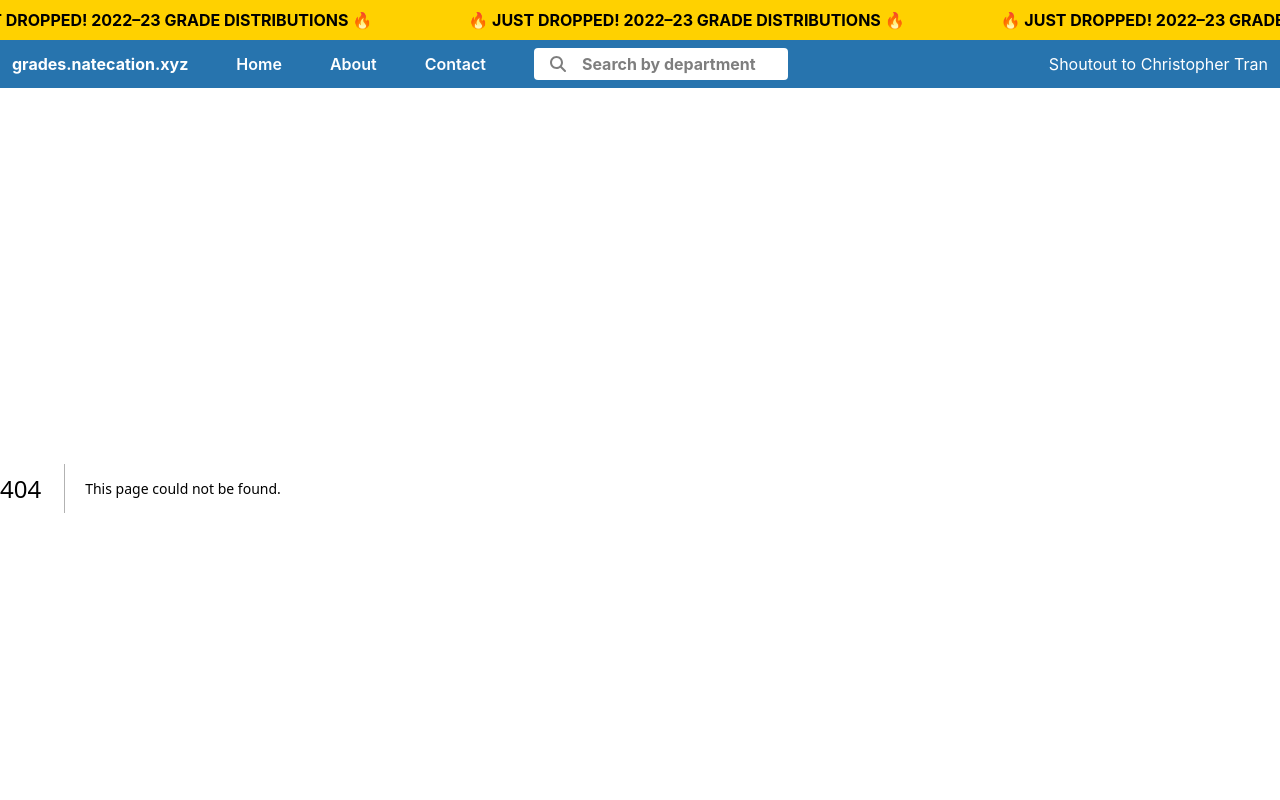
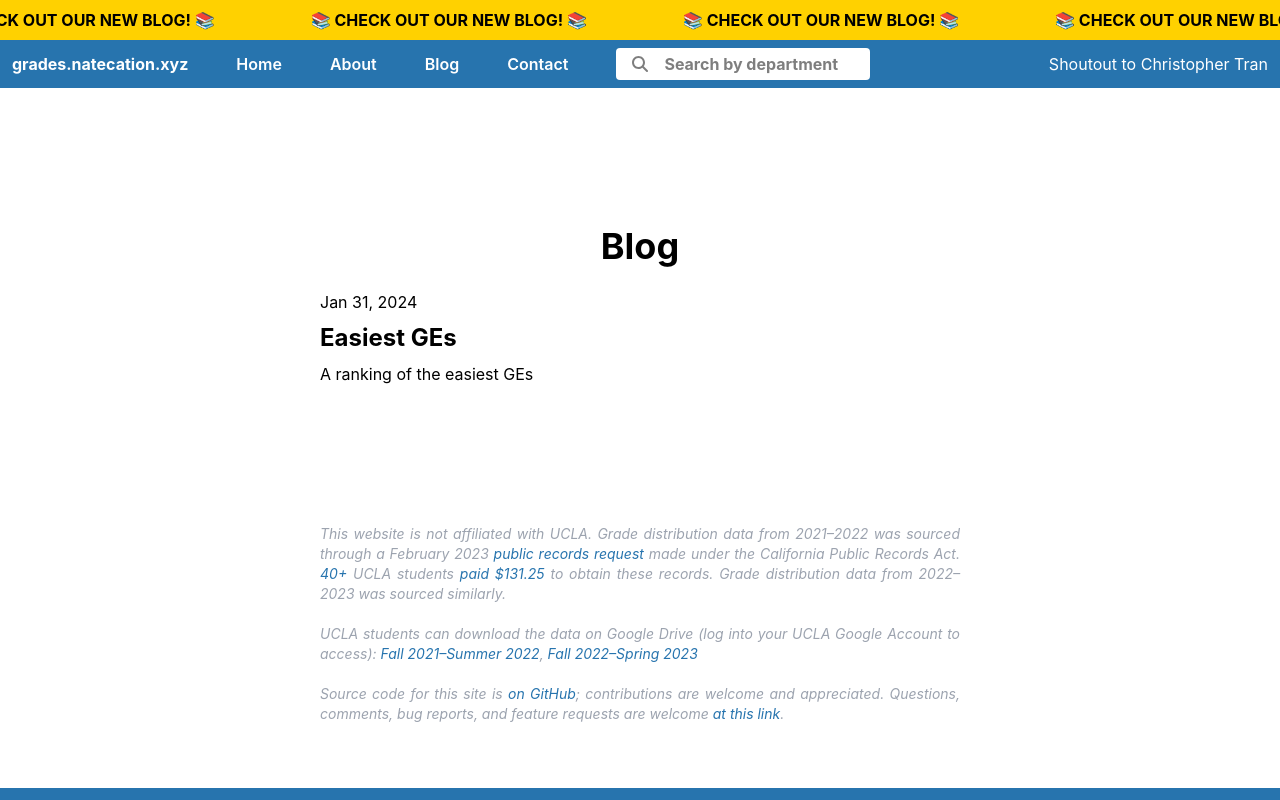
Before and after one commit to nathanhleung/grades.natecation.xyz, a Next.js app: page /blog in a window 1280 px wide. Before the commit this address had no page. Shown: the top 800 px of the page. Built offline with nearby package versions, Linux system fonts and the light colour scheme.

Commit message:
wip blog

```diff
--- /dev/null
+++ b/app/blog/BlogIndex.tsx
@@ -0,0 +1,31 @@
+"use client";
+
+import { format } from 'date-fns';
+import Link from "next/link";
+import { getSortedPostsData } from "./getSortedPostsData";
+
+type BlogIndexProps = {
+  allPostsData: Awaited<ReturnType<typeof getSortedPostsData>>;
+}
+
+const BlogIndex = ({ allPostsData }: BlogIndexProps) => {
+  return (
+    <div>
+      {allPostsData.map(post => (
+        <Link href={post.path} key={post.path}>
+          <div className="hover:opacity-50">
+            <p className="mb-2">{format(new Date(post.date), 'PP')}</p>
+            <h2 className="text-2xl font-bold mb-2">
+              {post.title}
+            </h2>
+            <p>
+              {post.description}
+            </p>
+          </div>
+        </Link>
+      ))}
+    </div>
+  );
+}
+
+export { BlogIndex };
--- /dev/null
+++ b/app/blog/easiest-ges/page.mdx
@@ -0,0 +1,7 @@
+---
+title: Easiest GEs
+description: "A ranking of the easiest GEs"
+date: "2024-01-31T01:22:24.645Z"
+---
+
+# Easiest GEs
--- /dev/null
+++ b/app/blog/getSortedPostsData.ts
@@ -0,0 +1,45 @@
+import { readFileSync } from "fs";
+import { readdir } from 'fs/promises';
+import matter from 'gray-matter';
+import path from 'path';
+
+const blogDir = path.resolve(process.cwd(), 'app', 'blog');
+
+// Based on https://nextjs.org/learn-pages-router/basics/data-fetching/blog-data
+async function getSortedPostsData() {
+  // Get file names under /posts
+  const files = await readdir(blogDir, { withFileTypes: true });
+  const directories = files
+    .filter(file => file.isDirectory())
+    .map(file => file.name);
+
+  const allPostsData = directories.map((directoryName) => {
+    // Read markdown file as string
+    const fullPath = path.join(
+      blogDir, directoryName, 'page.mdx'
+    );
+    const fileContents = readFileSync(fullPath, 'utf8');
+
+    // Use gray-matter to parse the post metadata section
+    const matterResult = matter(fileContents);
+
+
+    return {
+      path: `/blog/${directoryName}`,
+      title: matterResult.data.title,
+      date: matterResult.data.date,
+      description: matterResult.data.description,
+    };
+  });
+
+  // Sort posts by date
+  return allPostsData.sort((a, b) => {
+    if (a.date < b.date) {
+      return 1;
+    } else {
+      return -1;
+    }
+  });
+}
+
+export { getSortedPostsData };
--- /dev/null
+++ b/app/blog/page.tsx
@@ -0,0 +1,18 @@
+
+import { BlogIndex } from "./BlogIndex";
+import { getSortedPostsData } from "./getSortedPostsData";
+
+export default async function Blog() {
+  const allPostsData = await getSortedPostsData();
+
+  return (
+    <main className="flex flex-col w-full">
+      <div className="flex flex-1 flex-col justify-center p-6 sm:p-12 md:p-16 pb-0 sm:pb-0 md:pb-0 md:w-[85%] lg:w-[60%] md:mx-auto">
+        <h1 className="text-4xl text-center mb-6 text-black font-bold">
+          Blog
+        </h1>
+        <BlogIndex allPostsData={allPostsData} />
+      </div>
+    </main>
+  );
+};
--- a/app/components/Navbar.tsx
+++ b/app/components/Navbar.tsx
@@ -31,6 +31,9 @@ const Navbar = () => {
           </Link>
           <Link href="/about" className="font-semibold hover:opacity-50">
             About
+          </Link>
+          <Link href="/blog" className="font-semibold hover:opacity-50">
+            Blog
           </Link>
           <a
             target="blank"
--- a/app/layout.tsx
+++ b/app/layout.tsx
@@ -28,7 +28,7 @@ export default function RootLayout({
         <div className="w-full py-2 bg-uclaGold select-none">
           <Marquee autoFill pauseOnHover speed={20}>
             <p className="px-12 uppercase font-bold">
-              🔥 Just dropped! 2022–23 grade distributions 🔥
+              📚 Check out our new blog! 📚
             </p>
           </Marquee>
         </div>
--- a/next.config.js
+++ b/next.config.js
@@ -1,4 +1,8 @@
+const withMDX = require("@next/mdx")();
+
 /** @type {import('next').NextConfig} */
-const nextConfig = {};
+const nextConfig = {
+  pageExtensions: ["js", "jsx", "mdx", "ts", "tsx"],
+};
 
-module.exports = nextConfig;
+module.exports = withMDX(nextConfig);
```
Also changed, not shown: mdx-components.tsx (added, +7 -0 lines), package.json (+6 -1 lines), 1 other file (tests, documents, lock files or other folders).
